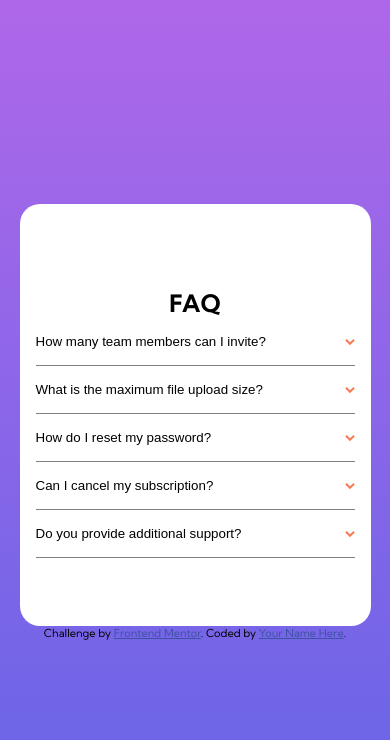
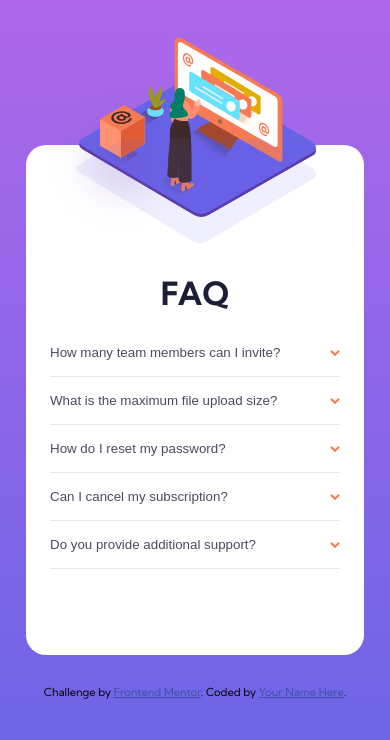
Before and after one commit to KevynSM/FAQ-accordion-card, a plain HTML site: page index.html in a window 390 px wide. Drawn offline with Linux system fonts and the light colour scheme.

Commit message:
Mobile style done

```diff
--- a/index.html
+++ b/index.html
@@ -12,14 +12,18 @@
 
   <!-- Feel free to remove these styles or customise in your own stylesheet 👍 -->
   <style>
-    .attribution { font-size: 11px; text-align: center; }
+    .attribution { font-size: 11px; text-align: center; margin-top: 30px;}
     .attribution a { color: hsl(228, 45%, 44%); }
   </style>
 </head>
 <body>
   <main>
 
-    <div class="hero"></div>
+    <div class="hero">
+      <img class="hero-woman" src="images/illustration-woman-online-mobile.svg" alt="">
+      <img class="hero-background" src="images/bg-pattern-mobile.svg" alt="">
+    </div>
+
 
     <div class="questions">
       <h1>FAQ</h1>
--- a/style.css
+++ b/style.css
@@ -35,13 +35,13 @@ body {
 
 main {
     background-color: White;
-    width: 90%;
-    height: 50%;
+    width: 338px;
+    height: 510px;
     border-radius: 20px;
-    padding: 0 1rem 0 1rem;
+    padding: 0 1.5rem 0 1.5rem;
     display: grid;
     grid-template-columns: 100%;
-    grid-template-rows: 20% 80%;
+    grid-template-rows: 25% 75%;
     grid-template-areas:
         "hero"
         "questions"
@@ -50,6 +50,21 @@ main {
 
 .hero {
     grid-area: hero;
+    position: relative;
+    top: 0;
+    left: 0;
+}
+
+.hero-woman {
+    position: relative;
+    top: -85%;
+    left: 0;
+}
+
+.hero-background {
+    position: absolute;
+    top: -5%;
+    left: 9%;
 }
 
 .questions {
@@ -58,10 +73,13 @@ main {
 
 .questions h1 {
     text-align: center;
+    color: var(--Very-dark-desaturated-blue);
+    font-size: 2rem;
+    margin-bottom: 1rem;
 }
 
 .question {
-    border-bottom: 1px solid gray;
+    border-bottom: 1px solid var(--Light-grayish-blue);
     padding: 1rem 0 1rem 0;
 }
 
@@ -69,6 +87,7 @@ main {
     background: none;
     width: 100%;
     text-align: start;
+    color: var(--Very-dark-grayish-blue);
 }
 
 .btn::after {
@@ -78,6 +97,7 @@ main {
 
 .isOpen {
     font-weight: 700;
+    color: var(--Very-dark-desaturated-blue);
 }
 
 .isOpen::after {
@@ -88,3 +108,9 @@ main {
     height: 0;
     overflow: hidden;
 }
+
+.content p {
+    margin-top: 1rem;
+    padding-right: 2rem;
+    color: var(--Dark-grayish-blue);
+}
```
